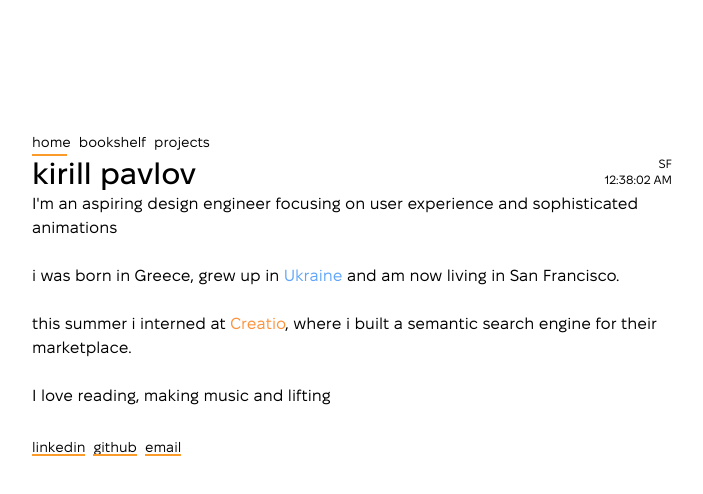
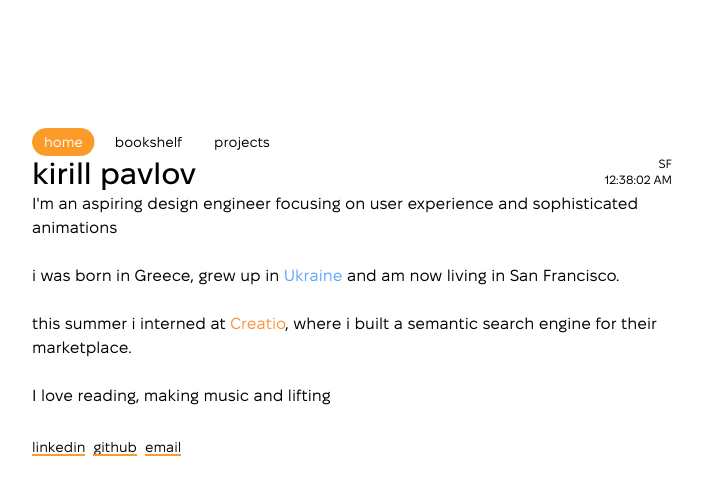
Before and after one commit to kirillpav/minimal-portfolio, a Next.js app: page / in a window 1280 px wide. Shown: the top 494 px of the page, without its empty margins (288-991 px from the left). Built offline with nearby package versions, Linux system fonts and the light colour scheme.

Commit message:
Update dependencies and refactor NavigationBar component  Refactored the `NavigationBar` component to improve performance and simplify the underline animation logic.

```diff
--- a/package.json
+++ b/package.json
@@ -11,9 +11,11 @@
   "dependencies": {
     "lenis": "^1.1.9",
     "lucide-react": "^0.453.0",
+    "motion": "^12.23.24",
     "next": "14.2.5",
     "react": "^18.3.1",
-    "react-dom": "^18.3.1"
+    "react-dom": "^18.3.1",
+    "use-scramble": "^2.2.15"
   },
   "devDependencies": {
     "@types/node": "^20",
--- a/src/app/components/NavigationBar.tsx
+++ b/src/app/components/NavigationBar.tsx
@@ -1,17 +1,12 @@
 "use client";
 import { usePathname } from "next/navigation";
 import Link from "next/link";
-import { useRef, useState, useEffect } from "react";
+import { useRef, useEffect } from "react";
 
 export default function NavigationBar() {
   const pathname = usePathname();
-  const navRef = useRef<HTMLDivElement>(null);
-  const [underlineStyle, setUnderlineStyle] = useState({
-    width: 0,
-    left: 0,
-  });
-
-  const [initialized, setInitialized] = useState<Boolean>(false);
+  const containerRef = useRef<HTMLDivElement>(null);
+  const activeTabElementRef = useRef<HTMLAnchorElement>(null);
 
   const navItems = [
     { href: "/", label: "home" },
@@ -20,51 +15,61 @@ export default function NavigationBar() {
   ];
 
   useEffect(() => {
-    if (!navRef.current) return;
+    const container = containerRef.current;
+    if (pathname && container) {
+      const activeTabElement = activeTabElementRef.current;
+      if (activeTabElement) {
+        const { offsetLeft, offsetWidth } = activeTabElement;
+        const clipLeft = offsetLeft;
+        const clipRight = offsetLeft + offsetWidth;
 
-    const activeLink = navRef.current.querySelector(
-      `a[href="${pathname}"]`,
-    ) as HTMLElement;
-
-    if (activeLink) {
-      const navRect = navRef.current.getBoundingClientRect();
-      const linkRect = activeLink.getBoundingClientRect();
-
-      // check where to align the underline
-      setUnderlineStyle({
-        width: linkRect.width,
-        left: linkRect.left - navRect.left,
-      });
-
-      if (!initialized) {
-        setInitialized(true);
+        container.style.clipPath = `inset(0 ${Number(
+          100 - (clipRight / container.offsetWidth) * 100
+        ).toFixed()}% 0 ${Number(
+          (clipLeft / container.offsetWidth) * 100
+        ).toFixed()}% round 17px)`;
       }
     }
-  }, [pathname, initialized]);
+  }, [pathname]);
 
   return (
     <div className="flex flex-col items-start w-full md:mx-auto md:w-1/2 mt-32">
+      <div className="relative flex flex-col w-fit">
+        {/* Base navigation */}
+        <ul className="relative flex gap-2 text-foreground">
+          {navItems.map((item) => (
+            <li key={item.href}>
+              <Link className="text-sm py-1 px-3 block" href={item.href}>
+                {item.label}
+              </Link>
+            </li>
+          ))}
+        </ul>
+
+        {/* Overlay with clip-path */}
         <div
-        ref={navRef}
-        className="relative flex flex-row, items-center, justify-between, gap-2"
+          aria-hidden
+          className="absolute top-0 left-0 w-full overflow-hidden transition-all duration-300 ease-out"
+          ref={containerRef}
+          style={{
+            clipPath: "inset(0 75% 0 0% round 17px)",
+          }}
         >
+          <ul className="flex gap-2 bg-custom-accent text-background rounded-full">
             {navItems.map((item) => (
+              <li key={`overlay-${item.href}`}>
                 <Link
-            key={item.href}
-            className="text-sm text-foreground hover:text-custom-accent transition-colors duration-500 py-1"
+                  className="text-sm py-1 px-3 block"
                   href={item.href}
+                  ref={pathname === item.href ? activeTabElementRef : null}
+                  tabIndex={-1}
                 >
                   {item.label}
                 </Link>
+              </li>
             ))}
-        {/* underline */}
-        <div
-          className={`absolute bottom-0 h-0.5 bg-custom-accent transition-all duration-300 ease-out ${initialized ? "transition-all duration-300" : ""} `}
-          style={{
-            width: `${underlineStyle.width}px`,
-            left: `${underlineStyle.left}px`,
-          }}
-        ></div>
+          </ul>
+        </div>
       </div>
     </div>
   );
--- /dev/null
+++ b/src/app/components/ScrambleText.tsx
@@ -0,0 +1,31 @@
+"use client";
+
+import { useScramble } from "use-scramble";
+
+interface ScrambleTextProps {
+  text: string;
+  className?: string;
+  speed?: number;
+  scramble?: number;
+  seed?: number;
+}
+
+export default function ScrambleText({
+  text,
+  className = "",
+  speed = 0.6,
+  scramble = 4,
+  seed = 0,
+}: ScrambleTextProps) {
+  const { ref } = useScramble({
+    text,
+    speed,
+    tick: 1,
+    step: 1,
+    scramble,
+    seed,
+    playOnMount: true,
+  });
+
+  return <span ref={ref} className={className}></span>;
+}
```
Also changed, not shown: 1 other file (tests, documents, lock files or other folders). Lines whose indentation alone changed are shown as unchanged.
